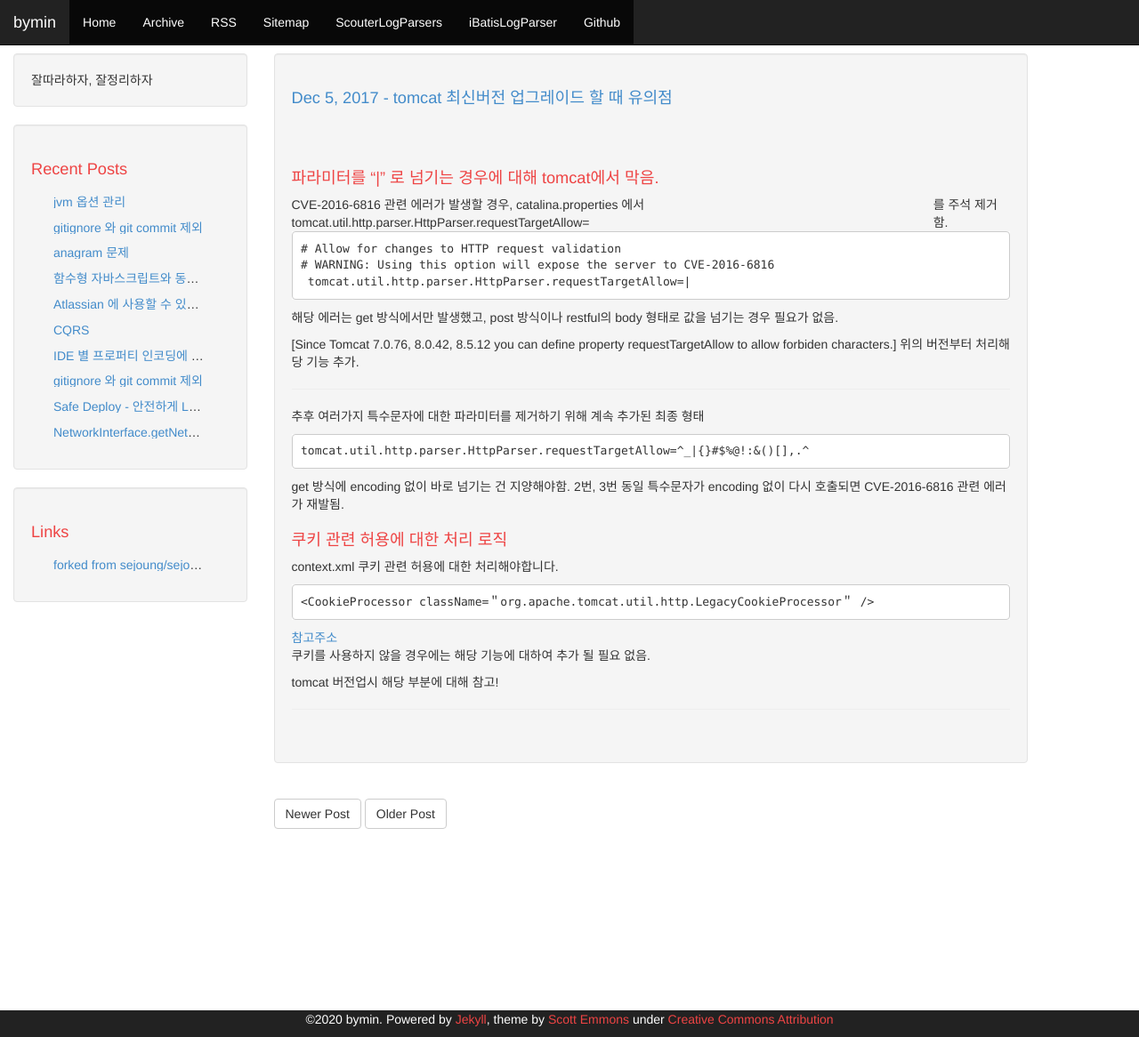
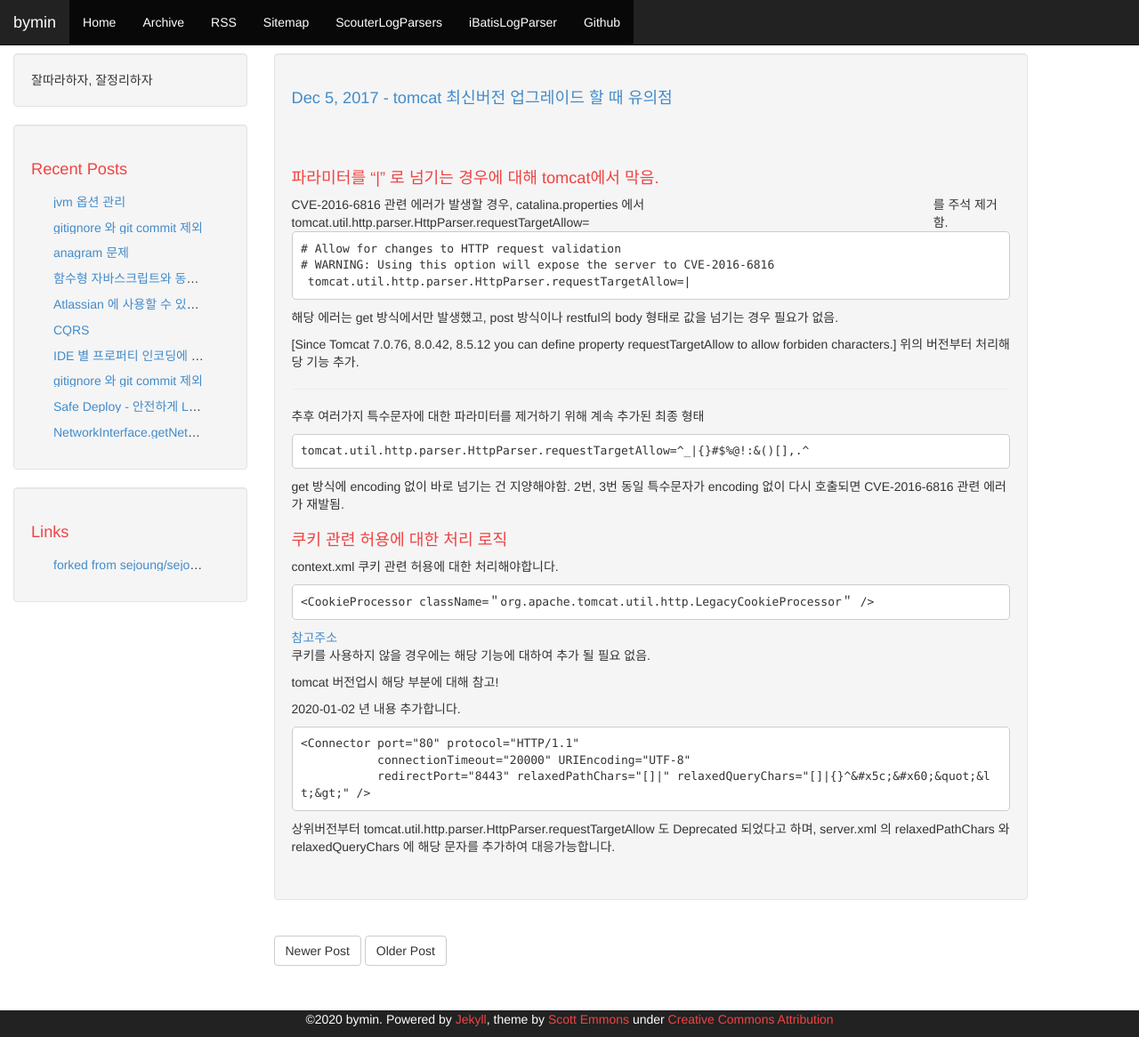
Before and after one commit to youngclown/youngclown.github.io, a Jekyll site: the page built from _posts/2017-12-05-TOMCAT8_5.md, in a window 1280 px wide and 1166 px high. Shown: the whole window at 89% size. Built offline with Jekyll 4.4.1, drawn with Linux system fonts in a browser that asks for light colours; nearby versions of some CDN libraries.

Commit message:
relaxedPathChars 와 relaxedQueryChars 추가

````diff
--- a/_posts/2017-12-05-TOMCAT8_5.md
+++ b/_posts/2017-12-05-TOMCAT8_5.md
@@ -44,5 +44,14 @@ context.xml 쿠키 관련 허용에 대한 처리해야합니다.
 
 tomcat 버전업시 해당 부분에 대해 참고!
 
+2020-01-02 년 내용 추가합니다.
 
------
+
+```
+<Connector port="80" protocol="HTTP/1.1"
+           connectionTimeout="20000" URIEncoding="UTF-8"
+           redirectPort="8443" relaxedPathChars="[]|" relaxedQueryChars="[]|{}^&#x5c;&#x60;&quot;&lt;&gt;" />
+```
+상위버전부터 tomcat.util.http.parser.HttpParser.requestTargetAllow 도 Deprecated 되었다고 하며,
+server.xml 의
+relaxedPathChars 와 relaxedQueryChars 에 해당 문자를 추가하여 대응가능합니다.
````
